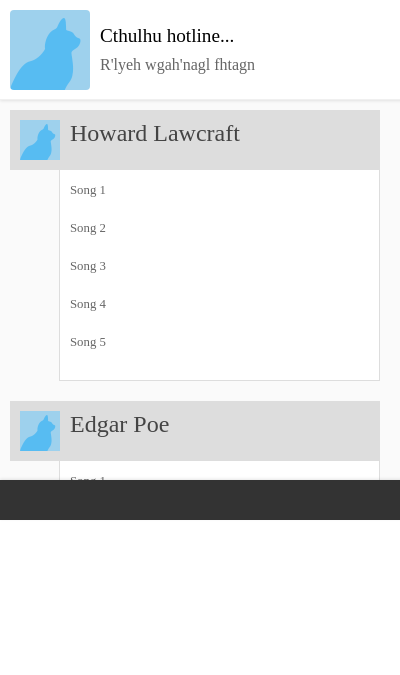
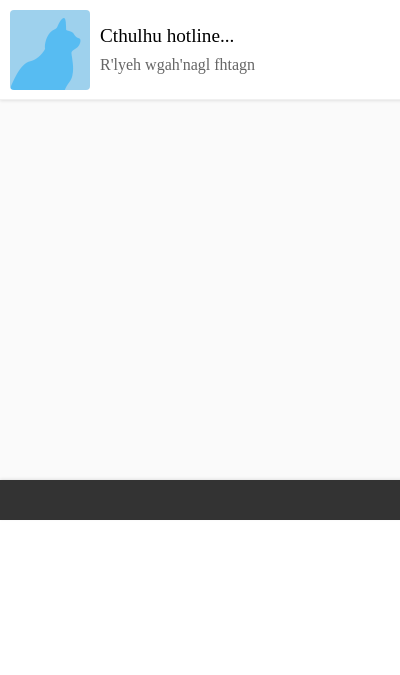
Before and after one commit to ddsgll/Chulhu, a browser extension: page source/jade/popup.jade in a window 400 px wide. Drawn offline with nearby package versions, Linux system fonts and the light colour scheme; files that its build step writes are made by us from their sources; files whose address does not match are found by name.

Commit message:
some changes

```diff
--- a/dev/js/popup.js
+++ b/dev/js/popup.js
@@ -166,8 +166,13 @@ function Ctulhu() {
 		$.get(curRequest, function(data,status) {
 			if (status == "success")
 			{
-				var photoSrc = data.artist.image[2]["#text"];
-				photoSrc != undefined ? cur_photo.attr("src", photoSrc) : console.log("No photo");
+				if( data.artist.image != undefined) {
+					var photoSrc = data.artist.image[2]["#text"];
+					cur_photo.attr("src", photoSrc);
+				}
+				else {
+					console.log("Photo not found");
+				}
 			}
 			return;
 		});
--- a/source/jade/popup.jade
+++ b/source/jade/popup.jade
@@ -31,11 +31,11 @@ body
 
 
 		.similars#similars
-			+similar('Howard Lawcraft')
-			+similar('Edgar Poe')
-			+similar('Stephen King')
-			+similar('Howard Lawcraft')
-			+similar('Edgar Poe')
+			//- +similar('Howard Lawcraft')
+			//- +similar('Edgar Poe')
+			//- +similar('Stephen King')
+			//- +similar('Howard Lawcraft')
+			//- +similar('Edgar Poe')
 
 		.opts
 			.opts__button.b-2 Создать плейлист
```
